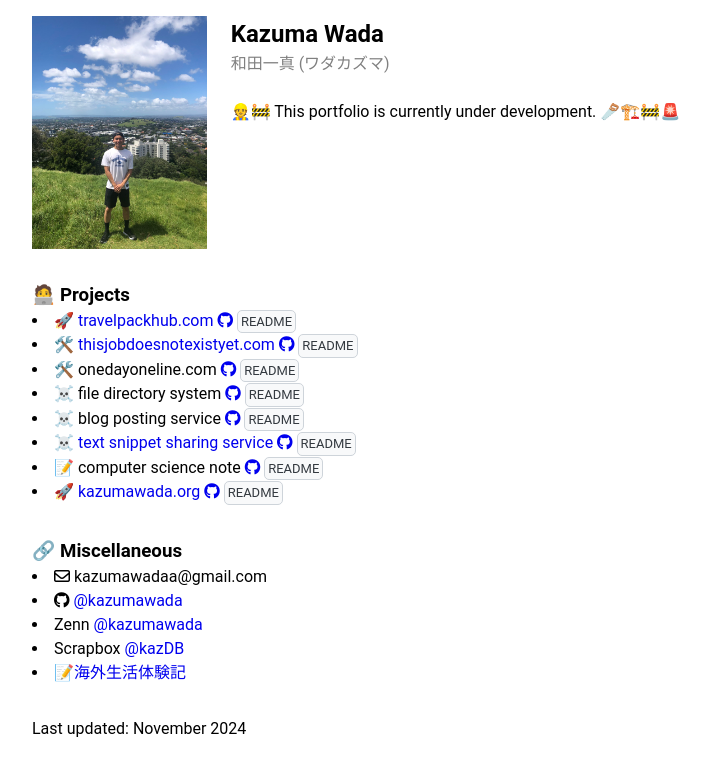
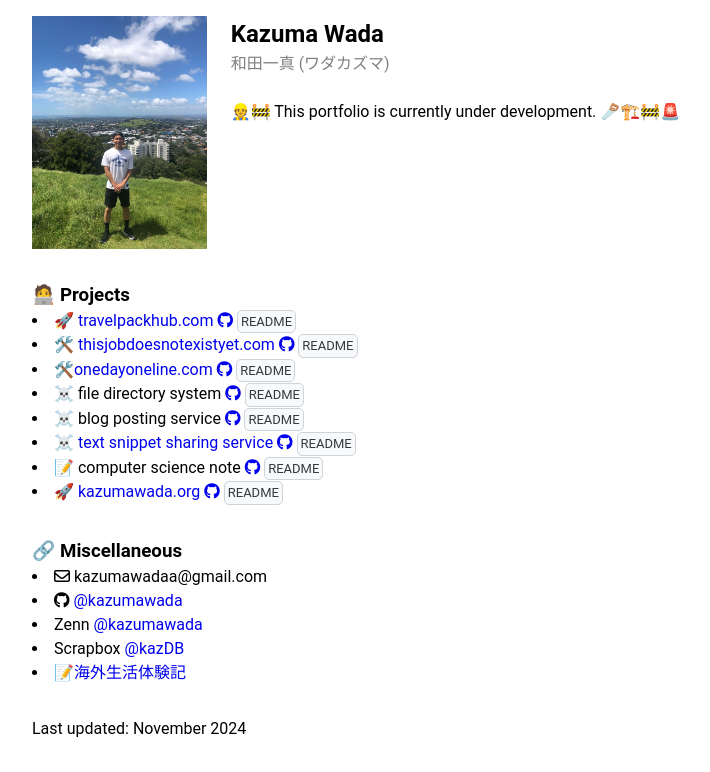
Before and after one commit to KazumaWada/KazumaWada.github.io, a Vue app: page / in a window 1280 px wide. Shown: the top 772 px of the page, without its empty margins (24-734 px from the left). Built offline with nearby package versions, Linux system fonts and the light colour scheme.

Commit message:
add onedayoneline url

```diff
--- a/src/components/Products.vue
+++ b/src/components/Products.vue
@@ -30,7 +30,7 @@ button:hover {
 
 
   <li>🛠️ <a href="https://thisjobdoesnotexistyet.com" target="_blank">thisjobdoesnotexistyet.com</a> <a href="https://github.com/KazumaWada/thisjobdoesnotexistyet" target="_blank"><i class="fa-brands fa-github"></i></a> <button @click="handleClick"> README</button> </li>
-  <li>🛠️ onedayoneline.com <a href="https://github.com/KazumaWada/onedayoneline" target="_blank"> <i class="fa-brands fa-github"></i></a> <button @click="handleClick"> README</button></li>
+  <li>🛠️<a href="https://onedayoneline.onrender.com/" target="_blank">onedayoneline.com</a> <a href="https://github.com/KazumaWada/onedayoneline" target="_blank"> <i class="fa-brands fa-github"></i></a> <button @click="handleClick"> README</button></li>
   <li>☠️ file directory system <a href="https://github.com/KazumaWada/filedirectorysystem" target="_blank"> <i class="fa-brands fa-github"></i></a> <button @click="handleClick"> README</button></li>
   <li>☠️ blog posting service <a href="https://github.com/KazumaWada/myapp" target="_blank"><i class="fa-brands fa-github"></i></a> <button @click="toggleReadme('berlin-now')">{{ activeReadme === 'berlin-now' ? 'Close' : 'README' }}</button></li>
   <div v-if="activeReadme === 'berlin-now'">
```
